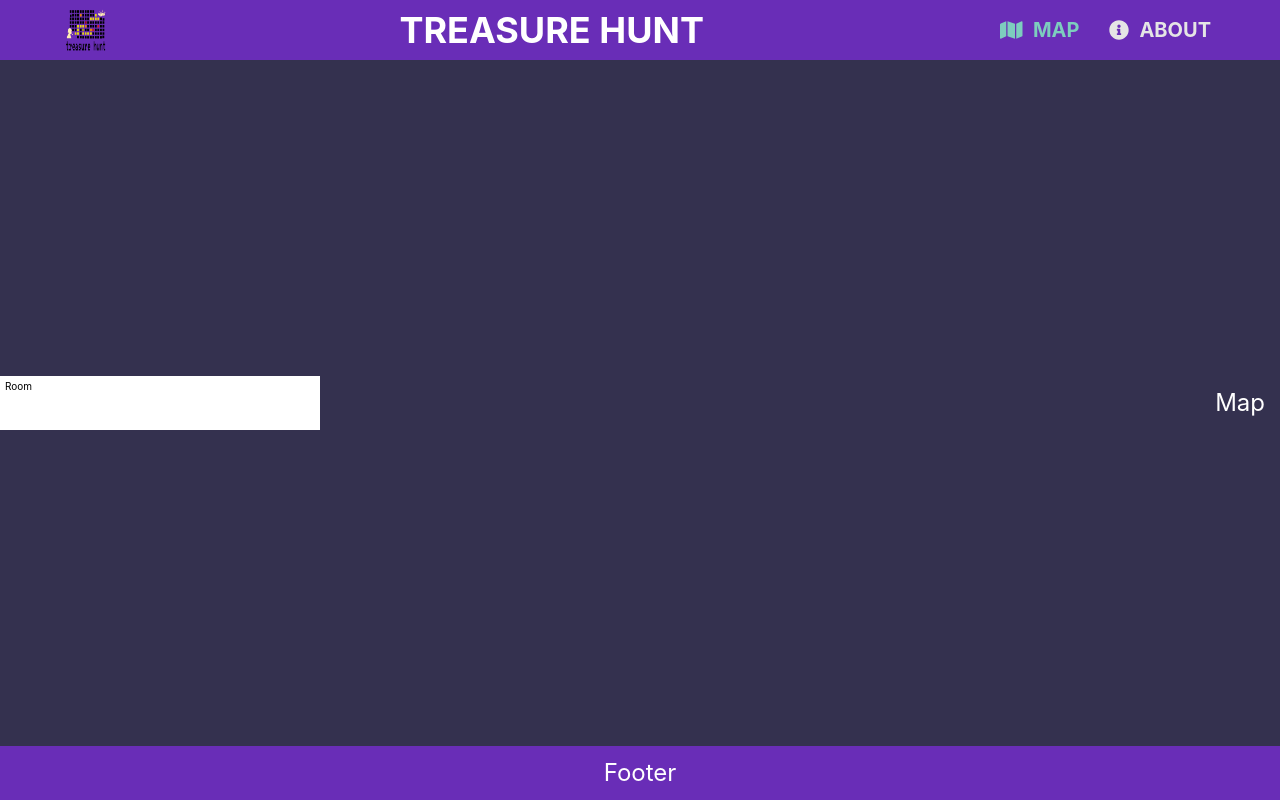
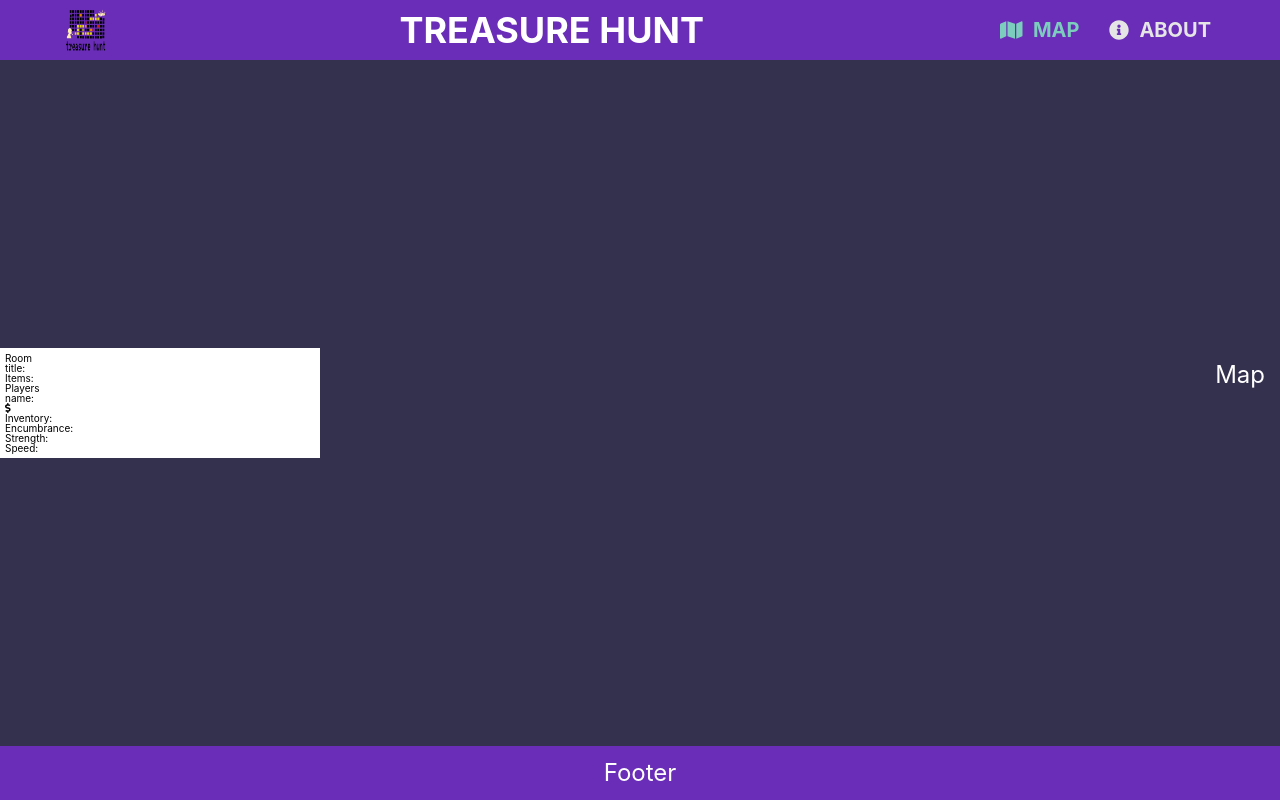
Before and after one commit to hacker-hunt/hacker-hunt-frontend, a React (Create React App) app: page / in a window 1280 px wide. Built offline with nearby package versions, Linux system fonts and the light colour scheme.

Commit message:
room and player info

```diff
--- a/src/components/SidebarComponent.js
+++ b/src/components/SidebarComponent.js
@@ -12,7 +12,12 @@ This component displays most of the information retrieved from the API.
 const SidebarComponent = ({
 title,
 players,
-room
+room,
+gold,
+strength,
+speed,
+encumbrance,
+items
 }) => {
   return (
     <StyledSidebar>
@@ -21,7 +26,44 @@ room
           <h2 className="room-id">
             Room
           </h2>
+          <div className="room-info info">
+            <h3>title: {title}</h3>
+            <p></p>
+          </div>
+          <div className="info">
+            <h3>Items:{items}</h3>
 
+          </div>
+          <div className="info">
+            <h3>Players</h3>
+          </div>
+        </>
+      </div>
+      <div className="player">
+          <>
+            <div className="player-id">
+              <h2>name:</h2>
+              <div className="gold-info">
+                <FontAwesomeIcon icon={faDollarSign} /> <span>{gold}</span>
+              </div>
+            </div>
+            <div className="player-stats">
+              <ul>
+                <li className="inventory">
+                  Inventory:
+                </li>
+                <li>
+                  Encumbrance: <span>{encumbrance}</span>
+                </li>
+                <li>
+                  Strength: <span>{strength}</span>
+                </li>
+                <li>
+                  Speed: <span>{speed}</span>
+                </li>
+              </ul>
+
+            </div>
           </>
       </div>
     </StyledSidebar>
```
